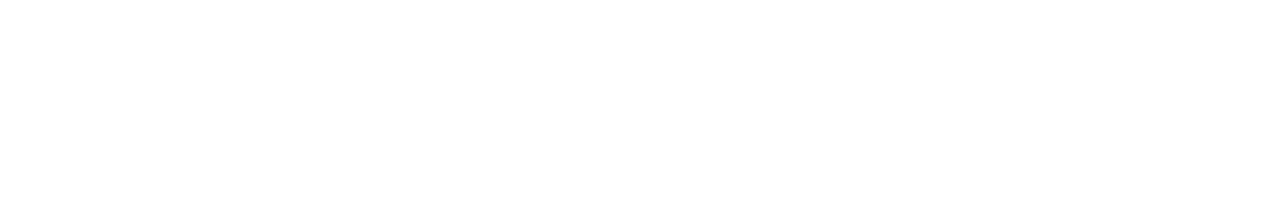
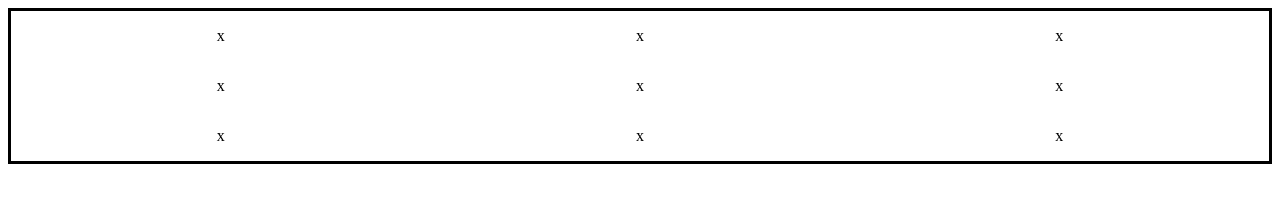
Before and after one commit to mcdestefano/odin-tic-tac-toe, a website: page index.html in a window 1280 px wide. Drawn offline with Linux system fonts and the light colour scheme.

Commit message:
Create simple UI grid for board

```diff
--- a/index.html
+++ b/index.html
@@ -9,6 +9,16 @@
     <script src="script.js" defer></script>
 </head>
 <body>
-
+    <div class="board">
+        <div class="spot lt">x</div>
+        <div class="spot ct">x</div>
+        <div class="spot rt">x</div>
+        <div class="spot lc">x</div>
+        <div class="spot cc">x</div>
+        <div class="spot rc">x</div>
+        <div class="spot lb">x</div>
+        <div class="spot cb">x</div>
+        <div class="spot rb">x</div>
+    </div>
 </body>
 </html>
--- a/styles.css
+++ b/styles.css
@@ -0,0 +1,7 @@
+.board {
+    display: grid;
+    grid-template: repeat(3, minmax(50px, 1fr)) / repeat(3, minmax(50px, 1fr));
+    border: solid black;
+    align-items: center;
+    justify-items: center;
+}
```
